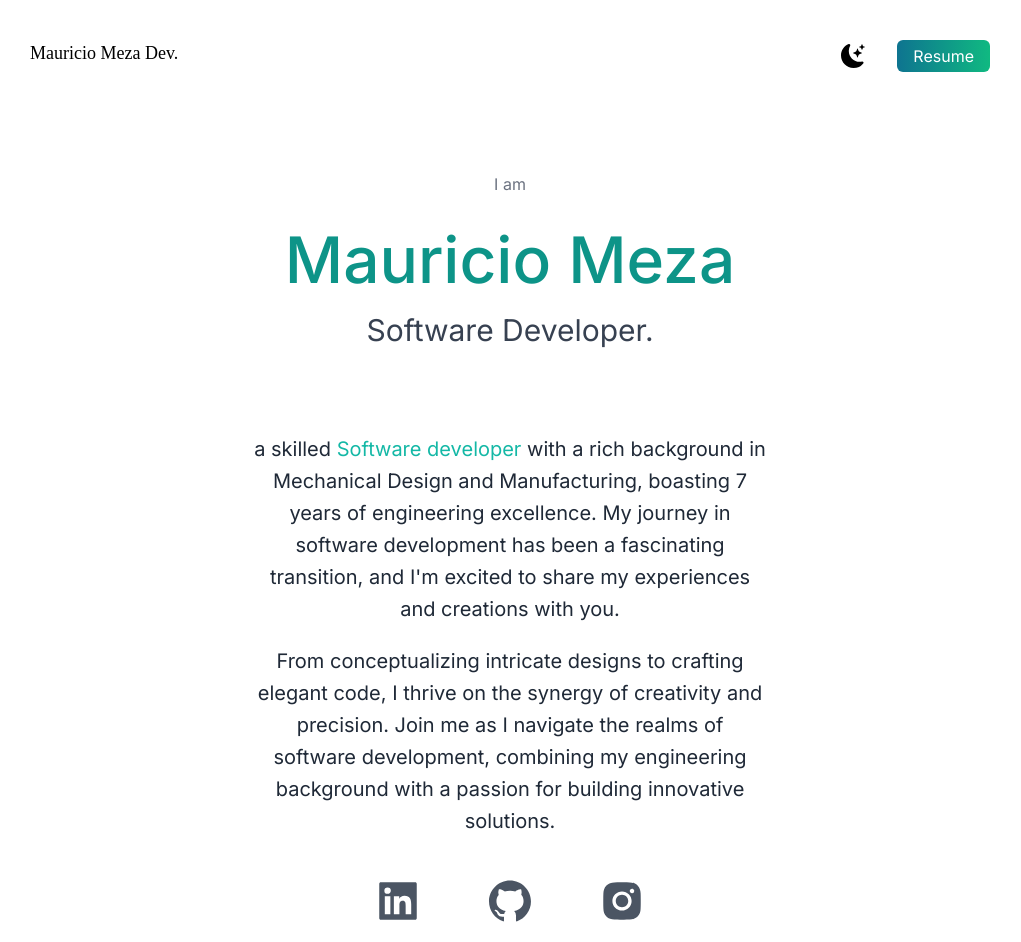
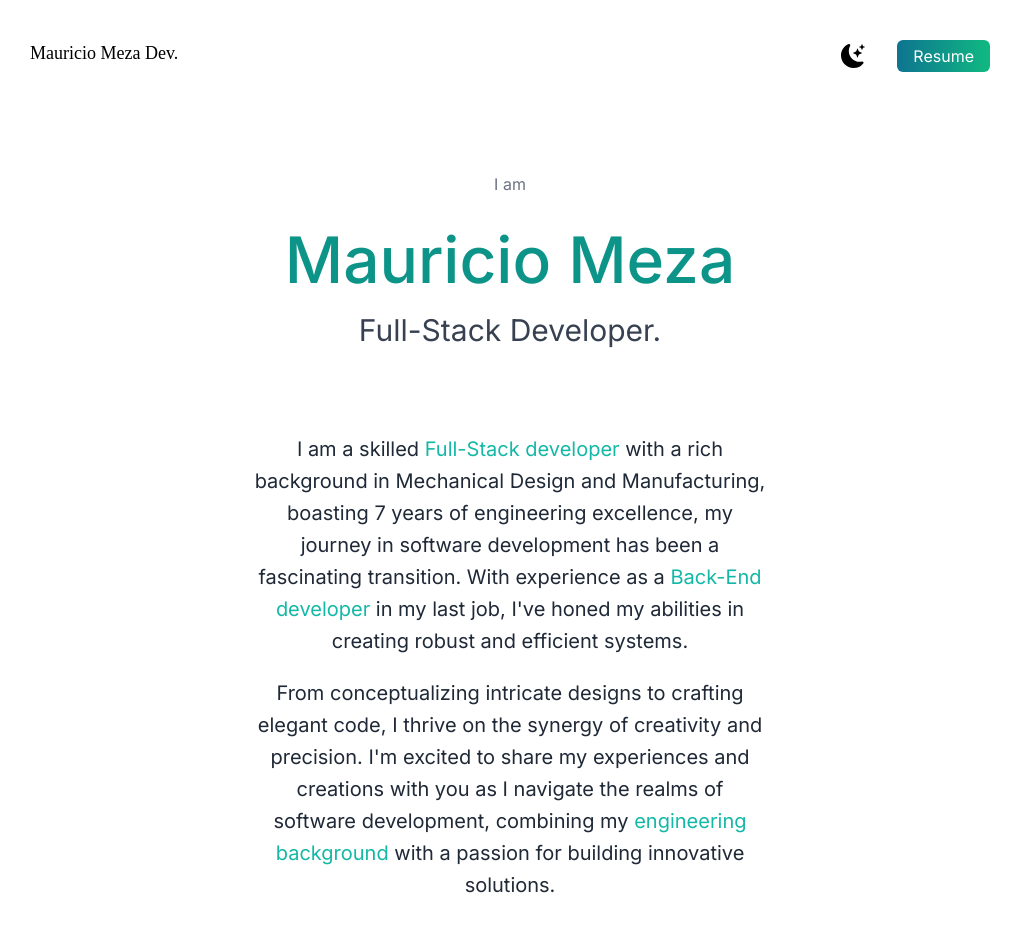
Before and after one commit to cs-mmeza/portfolio-web, a Next.js app: page / in a window 1280 px wide. Shown: the top 942 px of the page, without its empty margins (130-1151 px from the left). Built offline with nearby package versions, Linux system fonts and the light colour scheme; a web font is replaced by a local one.

Commit message:
Update: text

```diff
--- a/src/app/page.js
+++ b/src/app/page.js
@@ -67,14 +67,14 @@ export default function Home() {
                 Mauricio Meza
               </h1>
               <h2 className={styles.title}>
-                Software Developer.
+                Full-Stack Developer.
               </h2>
             </div>
             <p className={styles.paragraph}>
-              a skilled <span className="text-teal-500">Software developer</span> with a rich background in Mechanical Design and Manufacturing, boasting 7 years of engineering excellence. My journey in software development has been a fascinating transition, and I'm excited to share my experiences and creations with you.
+              I am a skilled <span className="text-teal-500">Full-Stack developer</span> with a rich background in Mechanical Design and Manufacturing, boasting 7 years of engineering excellence, my journey in software development has been a fascinating transition. With experience as a <span className="text-teal-500"> Back-End developer</span> in my last job, I've honed my abilities in creating robust and efficient systems.
             </p>
             <p className={styles.paragraph}>
-              From conceptualizing intricate designs to crafting elegant code, I thrive on the synergy of creativity and precision. Join me as I navigate the realms of software development, combining my engineering background with a passion for building innovative solutions.
+              From conceptualizing intricate designs to crafting elegant code, I thrive on the synergy of creativity and precision. I'm excited to share my experiences and creations with you as I navigate the realms of software development, combining my <span className="text-teal-500">engineering background</span> with a passion for building innovative solutions.
             </p>
           </div>
           <div className={styles.social_icons}>
```
